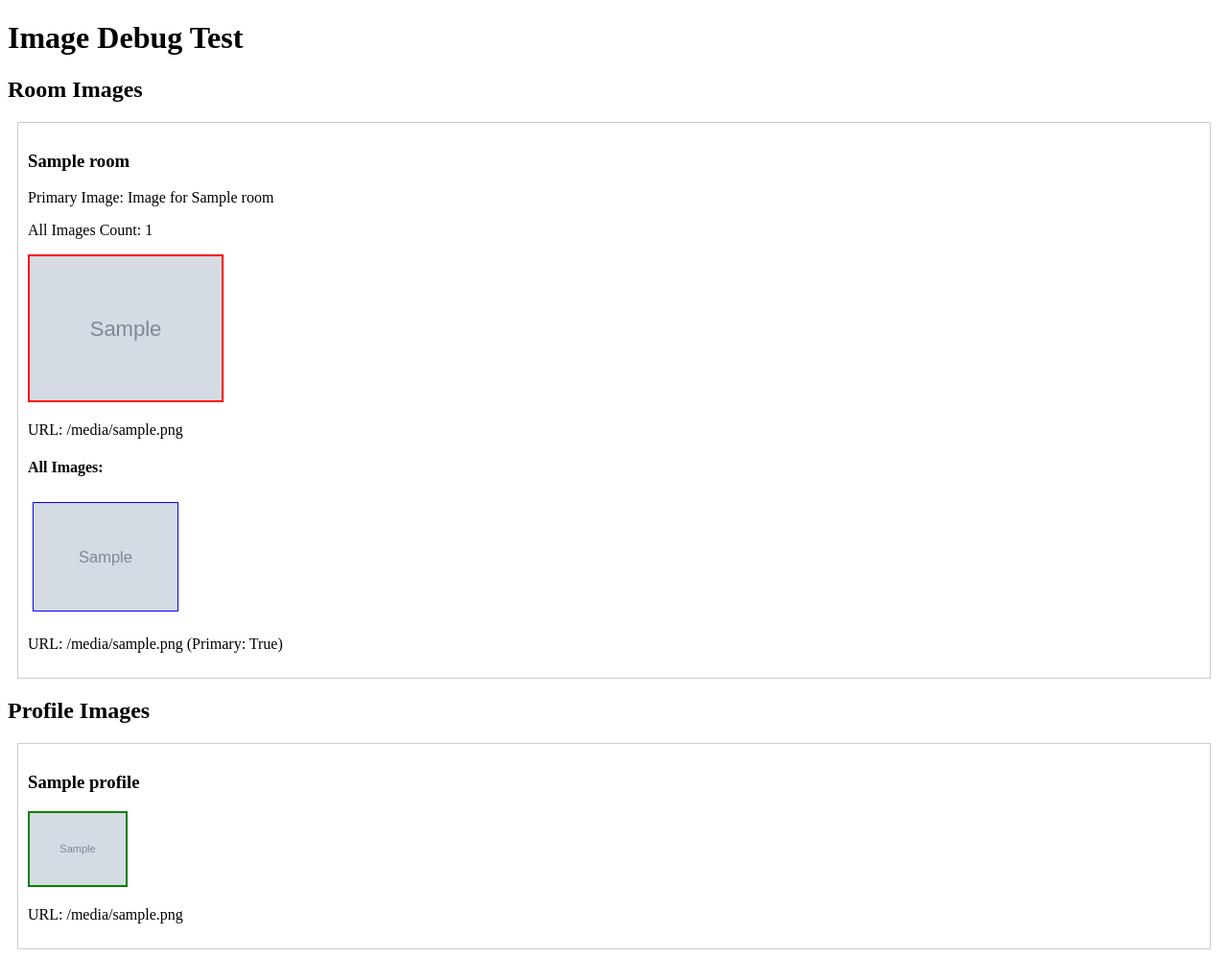
After one commit to mastershifu24/muslim-roommate-finder, a Django app: page /debug-images/ in a window 1280 px wide. The commit adds this page. Shown: the whole page at 96% size. Run offline with Django 5.2, Linux system fonts and the light colour scheme; tables that the repository leaves empty hold one stand-in row (values such as "Sample post"); grey boxes marked "Sample" are stand-in pictures; some libraries are stand-ins or nearby versions.

Commit message:
fixing image issues

```diff
--- a/muslim-roommate-finder/config/urls.py
+++ b/muslim-roommate-finder/config/urls.py
@@ -45,6 +45,7 @@ urlpatterns = [
     # Debug endpoints
     path('create-test-account/', views.create_test_account, name='create_test_account'),
     path('image-test/', views.image_test, name='image_test'),
+    path('debug-images/', views.debug_images, name='debug_images'),
 
     # Favorites
     path('toggle-favorite/', views.toggle_favorite, name='toggle_favorite'),
--- a/muslim-roommate-finder/core/views.py
+++ b/muslim-roommate-finder/core/views.py
@@ -1138,6 +1138,25 @@ def image_test(request):
     }
     return render(request, 'image_test.html', context)
 
+def debug_images(request):
+    """Debug view to test image display without CSS interference"""
+    available_rooms = Room.objects.filter(is_active=True).prefetch_related('images')
+    profiles = Profile.objects.filter(is_looking_for_room=True)
+
+    # Apply gender filtering if logged in
+    if request.user.is_authenticated and hasattr(request.user, 'profile'):
+        user_gender = request.user.profile.gender
+        if user_gender:
+            available_rooms = available_rooms.filter(user__gender=user_gender)
+            profiles = profiles.filter(gender=user_gender)
+
+    context = {
+        'available_rooms': available_rooms,
+        'profiles': profiles,
+        'user': request.user,
+    }
+    return render(request, 'debug_images.html', context)
+
 
 @login_required
 def toggle_favorite(request):
--- a/muslim-roommate-finder/static/css/enhanced.css
+++ b/muslim-roommate-finder/static/css/enhanced.css
@@ -55,8 +55,8 @@ body.container {
   max-width: none !important;
 }
 
-/* Ensure all images are visible */
-img {
+/* Ensure all images are visible - but be more specific */
+.room-image, .profile-avatar, img[src*="media"] {
   display: block !important;
   visibility: visible !important;
   opacity: 1 !important;
--- /dev/null
+++ b/muslim-roommate-finder/templates/debug_images.html
@@ -0,0 +1,44 @@
+<!DOCTYPE html>
+<html>
+<head>
+    <title>Debug Images</title>
+</head>
+<body>
+    <h1>Image Debug Test</h1>
+
+    <h2>Room Images</h2>
+    {% for room in available_rooms %}
+        <div style="border: 1px solid #ccc; margin: 10px; padding: 10px;">
+            <h3>{{ room.title }}</h3>
+            <p>Primary Image: {{ room.primary_image }}</p>
+            <p>All Images Count: {{ room.images.count }}</p>
+
+            {% if room.primary_image %}
+                <img src="{{ room.primary_image.image.url }}" style="max-width: 200px; height: auto; border: 2px solid red;" alt="Room image">
+                <p>URL: {{ room.primary_image.image.url }}</p>
+            {% else %}
+                <p style="color: red;">NO PRIMARY IMAGE</p>
+            {% endif %}
+
+            <h4>All Images:</h4>
+            {% for image in room.images.all %}
+                <img src="{{ image.image.url }}" style="max-width: 150px; height: auto; margin: 5px; border: 1px solid blue;" alt="Room image">
+                <p>URL: {{ image.image.url }} (Primary: {{ image.is_primary }})</p>
+            {% endfor %}
+        </div>
+    {% endfor %}
+
+    <h2>Profile Images</h2>
+    {% for profile in profiles %}
+        <div style="border: 1px solid #ccc; margin: 10px; padding: 10px;">
+            <h3>{{ profile.name }}</h3>
+            {% if profile.profile_photo %}
+                <img src="{{ profile.profile_photo.url }}" style="max-width: 100px; height: auto; border: 2px solid green;" alt="Profile photo">
+                <p>URL: {{ profile.profile_photo.url }}</p>
+            {% else %}
+                <p style="color: red;">NO PROFILE PHOTO</p>
+            {% endif %}
+        </div>
+    {% endfor %}
+</body>
+</html>
```
Also changed, not shown: muslim-roommate-finder/templates/base.html (+5 -3 lines).
